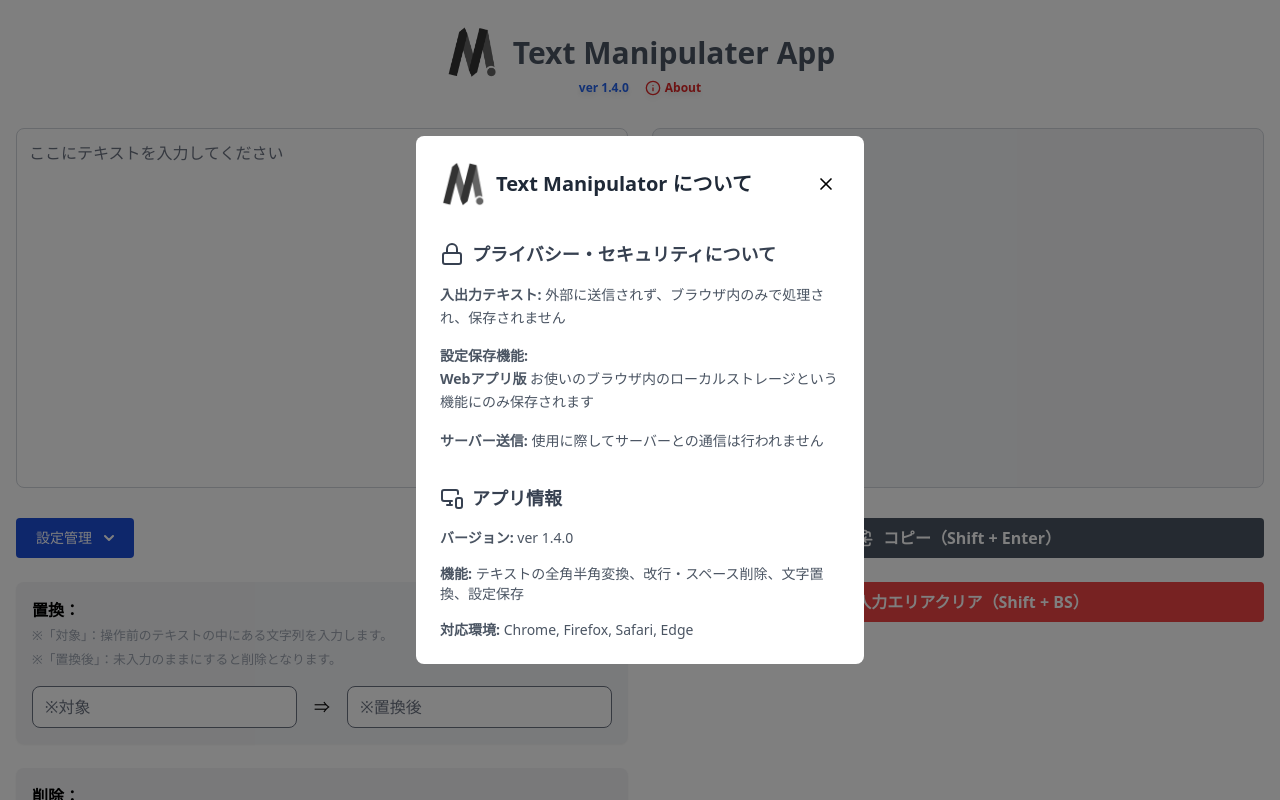
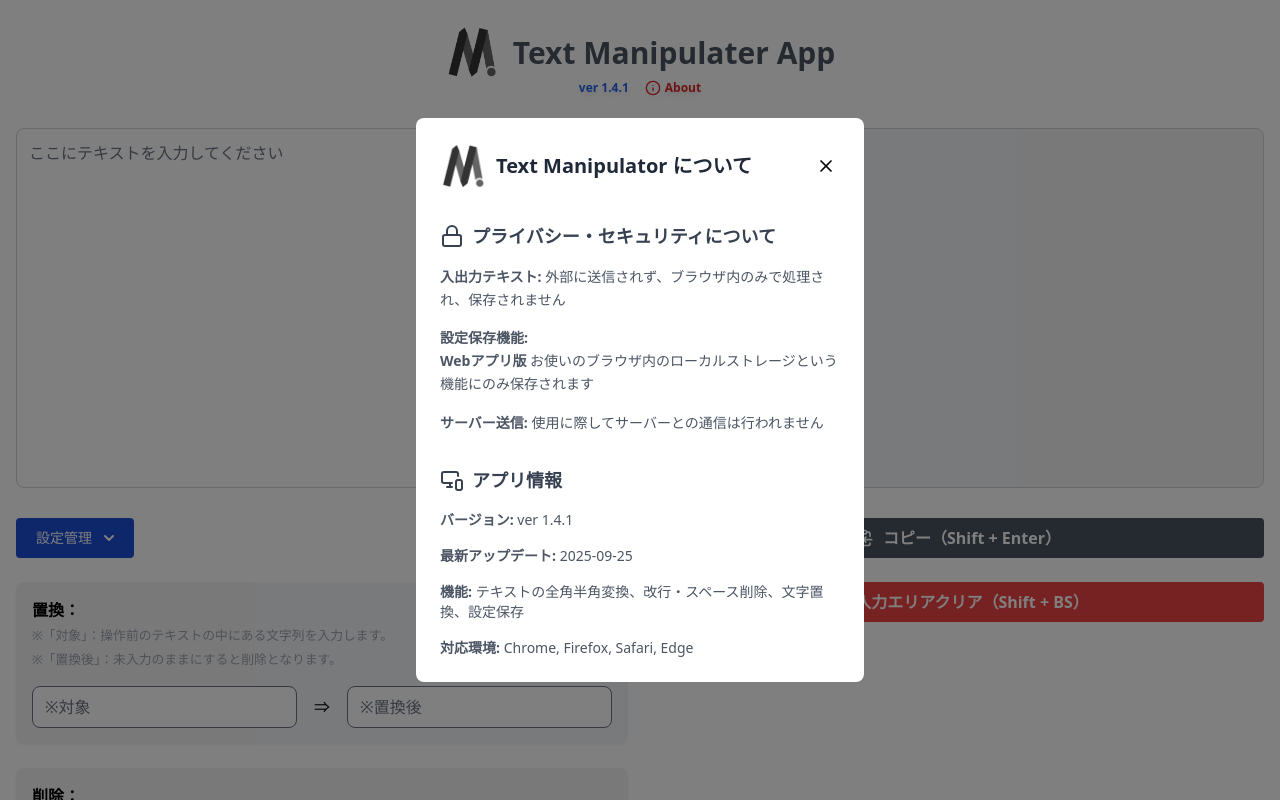
Before and after one commit to TAKA-002/text-manipulator, a React app: page / in a window 1280 px wide. Both pictures are taken after a click on the element "About". Shown: the top 800 px of the page. Built offline with nearby package versions, Linux system fonts and the light colour scheme.

Commit message:
最新更新日を明示

```diff
--- a/src/renderer/components/ui/AboutModal.tsx
+++ b/src/renderer/components/ui/AboutModal.tsx
@@ -1,6 +1,6 @@
 import React from "react";
 import { X, Lock, MonitorSmartphone } from "lucide-react";
-import { APP_VERSION } from "../util/constants";
+import { APP_VERSION, LATEST_UPDATE_DAY } from "../util/constants";
 const icon = require("../../images/m_icon.png");
 
 type AboutModalProps = {
@@ -97,6 +97,9 @@ export default function AboutModal({ setIsOpen }: AboutModalProps): React.JSX.El
               <strong>バージョン:</strong> ver {APP_VERSION}
             </li>
             <li>
+              <strong>最新アップデート:</strong> {LATEST_UPDATE_DAY}
+            </li>
+            <li>
               <strong>機能:</strong> テキストの全角半角変換、改行・スペース削除、文字置換、設定保存
             </li>
             <li>
--- a/src/renderer/components/util/constants.ts
+++ b/src/renderer/components/util/constants.ts
@@ -1,3 +1,4 @@
-export const APP_VERSION = "1.4.0";
+export const APP_VERSION = "1.4.1";
+export const LATEST_UPDATE_DAY = "2025-09-25";
 export const TYPING_DONE_INTERVAL = 700;
 export const TEXT_MANIPULATOR_SETTINGS_KEY = "Text-Manipulator-settings";
```
